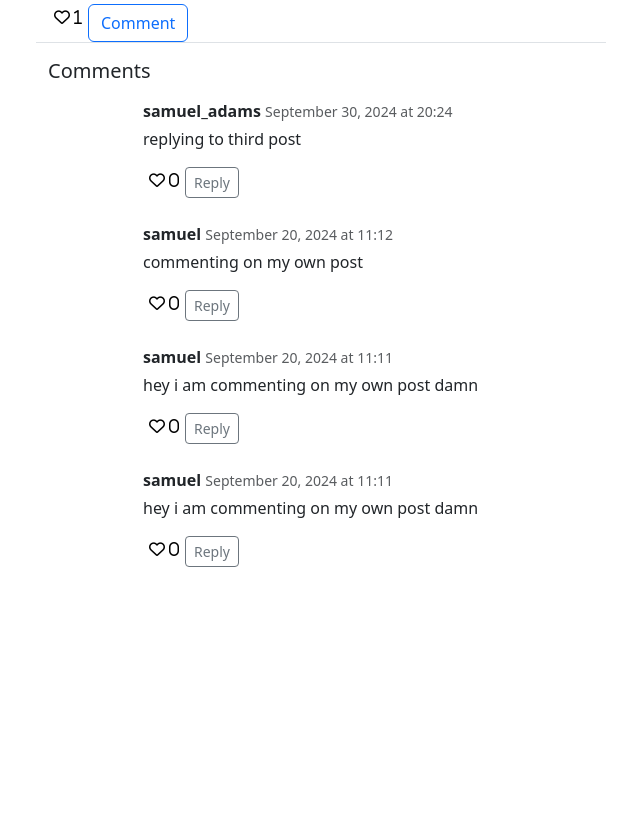
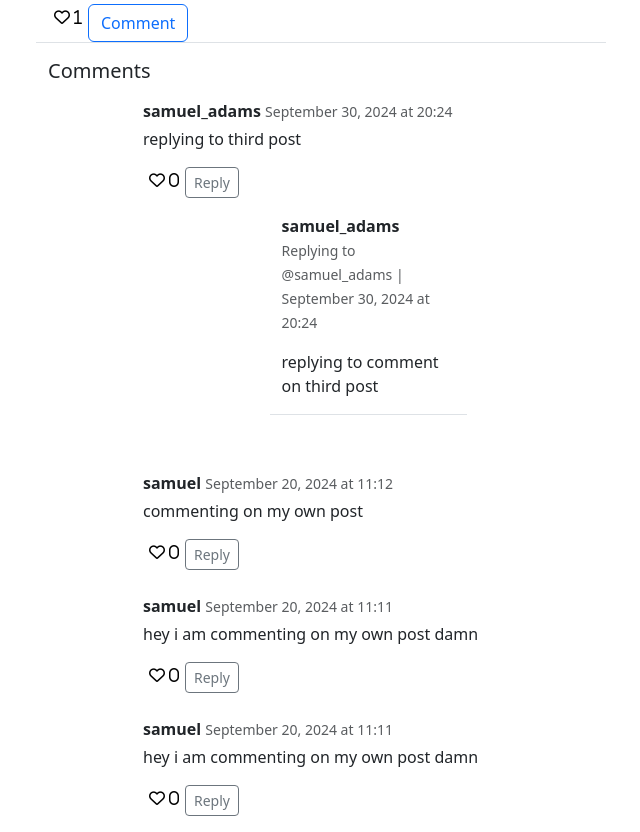
Before and after one commit to samuel2l/Django-Social-Media-Web-App, a Django app: page /posts/3/ in a window 1280 px wide. Shown: the part 234-1066 px from the top of the page, without its empty margins (319-959 px from the left). Before the commit the page ends 801 px from the top, so only its background shows below. Run offline with Django 5.2, Linux system fonts and the light colour scheme; data comes from the database, SQL or seed files in the repository; both versions use the stored data as it was after the commit; some libraries are stand-ins or nearby versions.

Commit message:
add replies to comments

```diff
--- a/social/templates/post_details.html
+++ b/social/templates/post_details.html
@@ -8,7 +8,6 @@
             <a href="{% url 'posts' %}" class="btn btn-light">Back to Feed</a>
         </div>
     </div>
-
 
     <div class="row justify-content-center mt-3">
         <div class="col-md-6 col-sm-12 border-bottom">
@@ -35,12 +34,10 @@
         </div>
     </div>
 
-
+    <!-- Loop through all comments -->
     {% for comment in comments %}
-    <!-- only show if it is a parent comment
-    achieve this check using the is_parent property method on the comment model
-    -->
-     {%if comment.is_parent%}
+    <!-- Display parent comment -->
+    {% if comment.is_parent %}
     <div class="row justify-content-center mt-2">
         <div class="col-md-5 col-sm-12 offset-md-1">
             <div class="media mb-3">
@@ -63,37 +60,25 @@
                         <!-- Reply Button -->
                         <a href="{% url 'reply-comment' post.pk comment.pk %}" class="btn btn-sm btn-outline-secondary ml-3">Reply</a>
                     </div>
+
+                    <!-- Child comments (replies) section -->
+                    {% for child_comment in comment.children.all %}
+                    <div class="row justify-content-center mt-3 mb-5 child-comment">
+                        <div class="col-md-5 col-sm-12 border-bottom ml-5">
+                            <div class="media-body">
+                                <p><strong>{{ child_comment.author }}</strong>
+                                    <small class="text-muted">Replying to @{{ comment.author }} | {{ child_comment.date_created|date:"F d, Y" }} at {{ child_comment.date_created|time:"H:i" }}</small>
+                                </p>
+                                <p>{{ child_comment.content }}</p>
+                            </div>
+                        </div>
+                    </div>
+                    {% endfor %}
                 </div>
             </div>
         </div>
     </div>
-    {% elif empty %}
-    <div class="row justify-content-center mt-3">
-        <div class="col-md-5 col-sm-12 offset-md-1">
-            <p class="text-muted">No comments yet. Be the first to comment!</p>
-        </div>
-    </div>
-    {% for child_comment in comment.children %}
-    <div class="row justify-content-center mt-3 mb-5 child-comment">
-        <div class="col-md-5 col-sm-12 border-bottom">
-            <p>
-                <div>
-                    <a href="{% url 'profile' child_comment.author.profile.pk %}">
-                        <img class="round-circle post-img" height="30" width="30" src="{{ child_comment.author.profile.dp.url }}" />
-                    </a>
-                    <p class="post-text">
-                        <a class="text-primary post-link" href="{% url 'profile' child_comment.author.profile.pk %}">@{{ child_comment.author }}</a> {{ child_comment.created_on }}
-                    </p>
-                </div>
-                {% if request.user == child_comment.author %}
-                    <a href="{% url 'comment-delete' post.pk child_comment.pk %}" class="edit-color"><i class="fas fa-trash"></i></a>
-                {% endif %}
-            </p>
-            <p>{{ child_comment.comment }}</p>
-        </div>
-    </div>
-    {% endfor %}
-    {%endif%}
+    {% endif %}
     {% endfor %}
 </div>
 {% endblock %}
```
Also changed, not shown: db.sqlite3.
